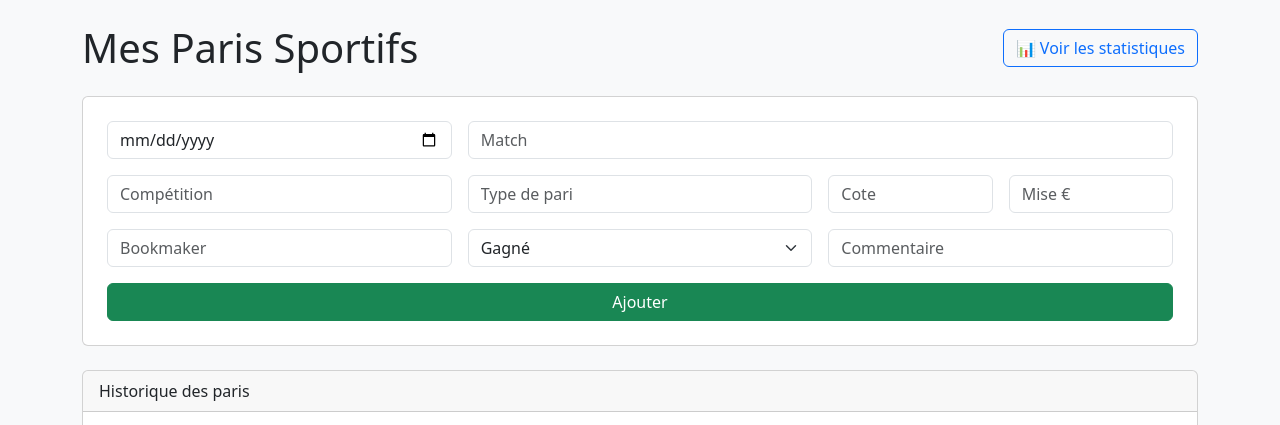
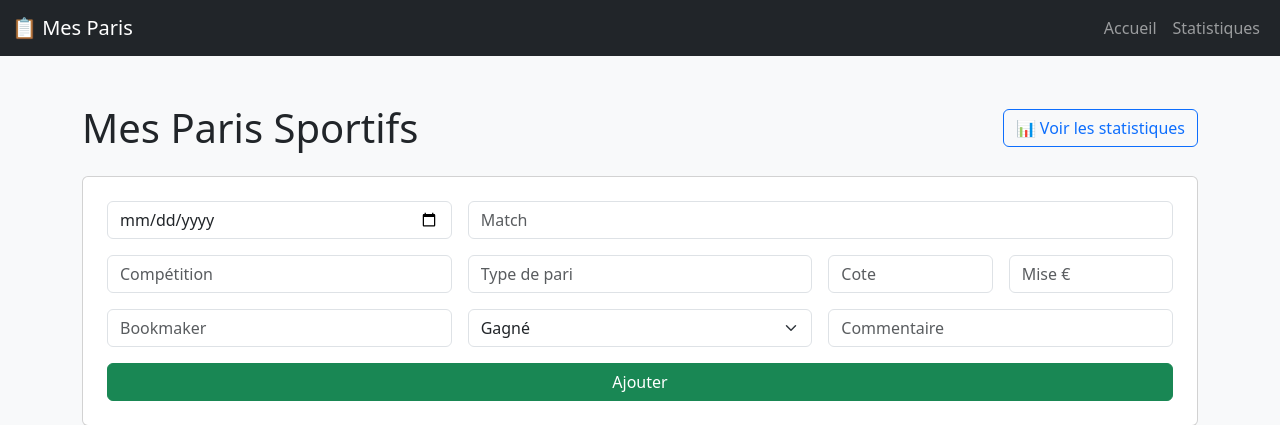
Before and after one commit to Erwandomene/app-paris-flask, a Flask app: page / in a window 1280 px wide. Shown: the top 425 px of the page. Run offline with Flask 3, Linux system fonts and the light colour scheme.

Commit message:
Update index.html

```diff
--- a/templates/index.html
+++ b/templates/index.html
@@ -7,6 +7,22 @@
     <link href="https://cdn.jsdelivr.net/npm/bootstrap@5.3.0/dist/css/bootstrap.min.css" rel="stylesheet">
 </head>
 <body class="bg-light">
+    <nav class="navbar navbar-expand-lg navbar-dark bg-dark mb-4">
+  <div class="container-fluid">
+    <a class="navbar-brand" href="/">📋 Mes Paris</a>
+    <div class="collapse navbar-collapse">
+      <ul class="navbar-nav ms-auto">
+        <li class="nav-item">
+          <a class="nav-link" href="/">Accueil</a>
+        </li>
+        <li class="nav-item">
+          <a class="nav-link" href="/stats">Statistiques</a>
+        </li>
+      </ul>
+    </div>
+  </div>
+</nav>
+
 <div class="container py-4">
     <div class="d-flex justify-content-between align-items-center mb-4">
         <h1 class="mb-0">Mes Paris Sportifs</h1>
```
